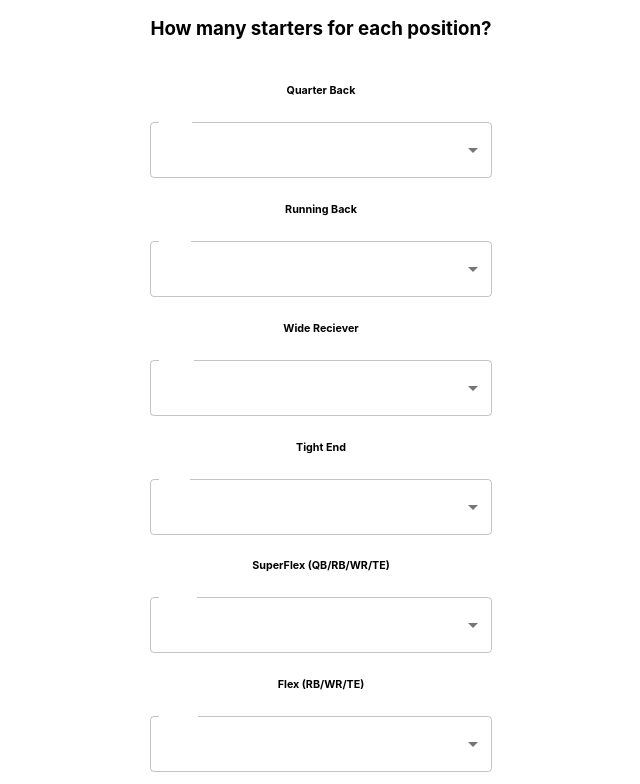
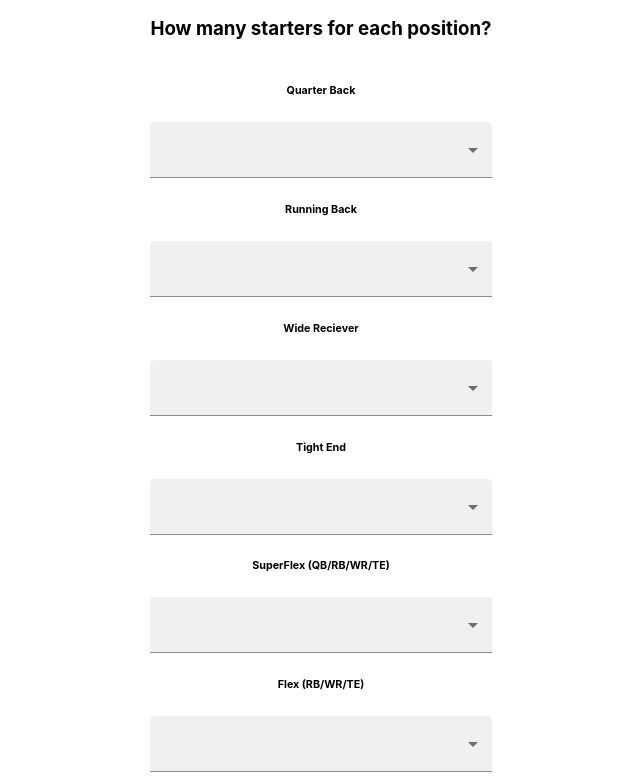
Before and after one commit to AMess33/FantasyBL, a React (Create React App) app: page / in a window 1280 px wide. Shown: the part 4876-5660 px from the top of the page, without its empty margins (319-959 px from the left). Built offline with nearby package versions, Linux system fonts and the light colour scheme.

Commit message:
add attribute to select components in football lineup

```diff
--- a/src/components/Football/footballLineup.jsx
+++ b/src/components/Football/footballLineup.jsx
@@ -7,14 +7,26 @@ function FootballLineup(props) {
       <FormControl>
         <h3>How many starters for each position?</h3>
         <h6>Quarter Back</h6>
-        <Select labelId="QB" id="QBSpots" value={Number} label="QBs">
+        <Select
+          labelId="QB"
+          id="QBSpots"
+          variant="filled"
+          value={Number}
+          label="QBs"
+        >
           <MenuItem value={0}>0</MenuItem>
           <MenuItem value={1}>1</MenuItem>
           <MenuItem value={2}>2</MenuItem>
           <MenuItem value={3}>3</MenuItem>
         </Select>
         <h6>Running Back</h6>
-        <Select labelId="RB" id="RBSpots" value={Number} label="RBs">
+        <Select
+          labelId="RB"
+          id="RBSpots"
+          variant="filled"
+          value={Number}
+          label="RBs"
+        >
           <MenuItem value={0}>0</MenuItem>
           <MenuItem value={1}>1</MenuItem>
           <MenuItem value={2}>2</MenuItem>
@@ -23,7 +35,13 @@ function FootballLineup(props) {
         </Select>
 
         <h6>Wide Reciever</h6>
-        <Select labelId="WR" id="WRSpots" value={Number} label="WRs">
+        <Select
+          labelId="WR"
+          id="WRSpots"
+          variant="filled"
+          value={Number}
+          label="WRs"
+        >
           <MenuItem value={0}>0</MenuItem>
           <MenuItem value={1}>1</MenuItem>
           <MenuItem value={2}>2</MenuItem>
@@ -33,7 +51,13 @@ function FootballLineup(props) {
         </Select>
 
         <h6>Tight End</h6>
-        <Select labelId="TE" id="TESpots" value={Number} label="TEs">
+        <Select
+          labelId="TE"
+          id="TESpots"
+          variant="filled"
+          value={Number}
+          label="TEs"
+        >
           <MenuItem value={0}>0</MenuItem>
           <MenuItem value={1}>1</MenuItem>
           <MenuItem value={2}>2</MenuItem>
@@ -41,14 +65,26 @@ function FootballLineup(props) {
         </Select>
 
         <h6>SuperFlex (QB/RB/WR/TE)</h6>
-        <Select labelId="SFX" id="SFXSpots" value={Number} label="SFXs">
+        <Select
+          labelId="SFX"
+          id="SFXSpots"
+          variant="filled"
+          value={Number}
+          label="SFXs"
+        >
           <MenuItem value={0}>0</MenuItem>
           <MenuItem value={1}>1</MenuItem>
           <MenuItem value={2}>2</MenuItem>
         </Select>
 
         <h6>Flex (RB/WR/TE)</h6>
-        <Select labelId="Flex" id="FlexSpots" value={Number} label="Flexs">
+        <Select
+          labelId="Flex"
+          id="FlexSpots"
+          variant="filled"
+          value={Number}
+          label="Flexs"
+        >
           <MenuItem value={0}>0</MenuItem>
           <MenuItem value={1}>1</MenuItem>
           <MenuItem value={2}>2</MenuItem>
```
